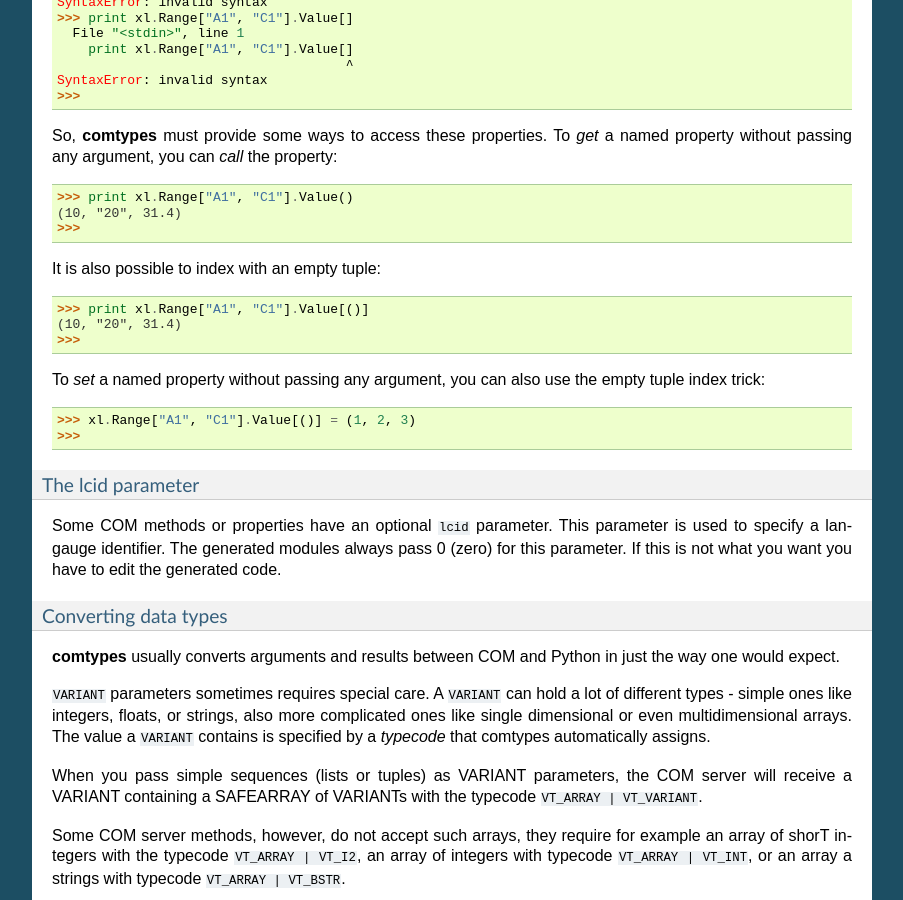
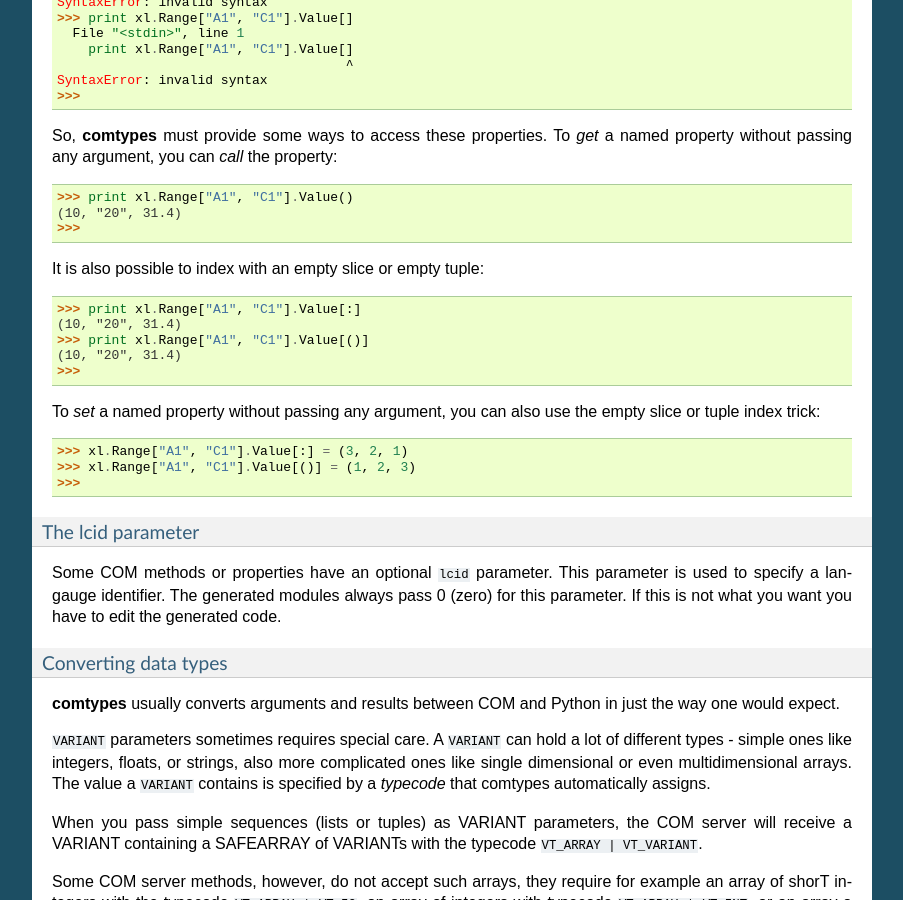
Before and after one commit to enthought/comtypes, a Sphinx documentation site: the page built from docs/index.rst, in a window 1280 px wide and 900 px high, scrolled down 3124 px. Shown: the whole window, without its empty margins (198-1101 px from the left). Built offline with Sphinx 7.4.7, drawn with Linux system fonts in a browser that asks for light colours.

Commit message:
Updating documentation.

```diff
--- a/docs/index.rst
+++ b/docs/index.rst
@@ -199,19 +199,22 @@ the property:
     (10, "20", 31.4)
     >>>
 
-It is also possible to index with an empty tuple:
+It is also possible to index with an empty slice or empty tuple:
 
 .. sourcecode:: pycon
 
+    >>> print xl.Range["A1", "C1"].Value[:]
+    (10, "20", 31.4)
     >>> print xl.Range["A1", "C1"].Value[()]
     (10, "20", 31.4)
     >>>
 
 To *set* a named property without passing any argument, you can
-also use the empty tuple index trick:
+also use the empty slice or tuple index trick:
 
 .. sourcecode:: pycon
 
+    >>> xl.Range["A1", "C1"].Value[:] = (3, 2, 1)
     >>> xl.Range["A1", "C1"].Value[()] = (1, 2, 3)
     >>>
 
```
